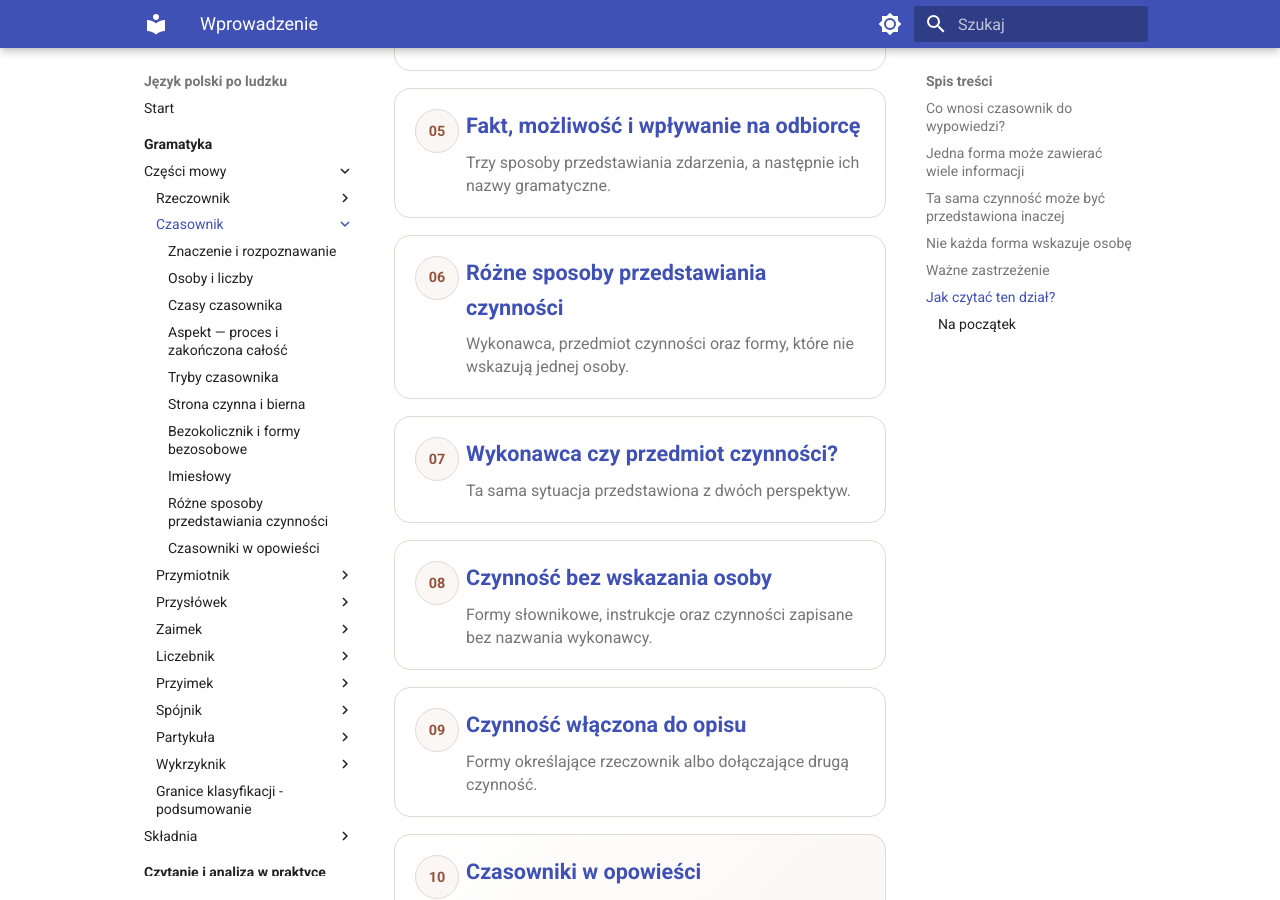
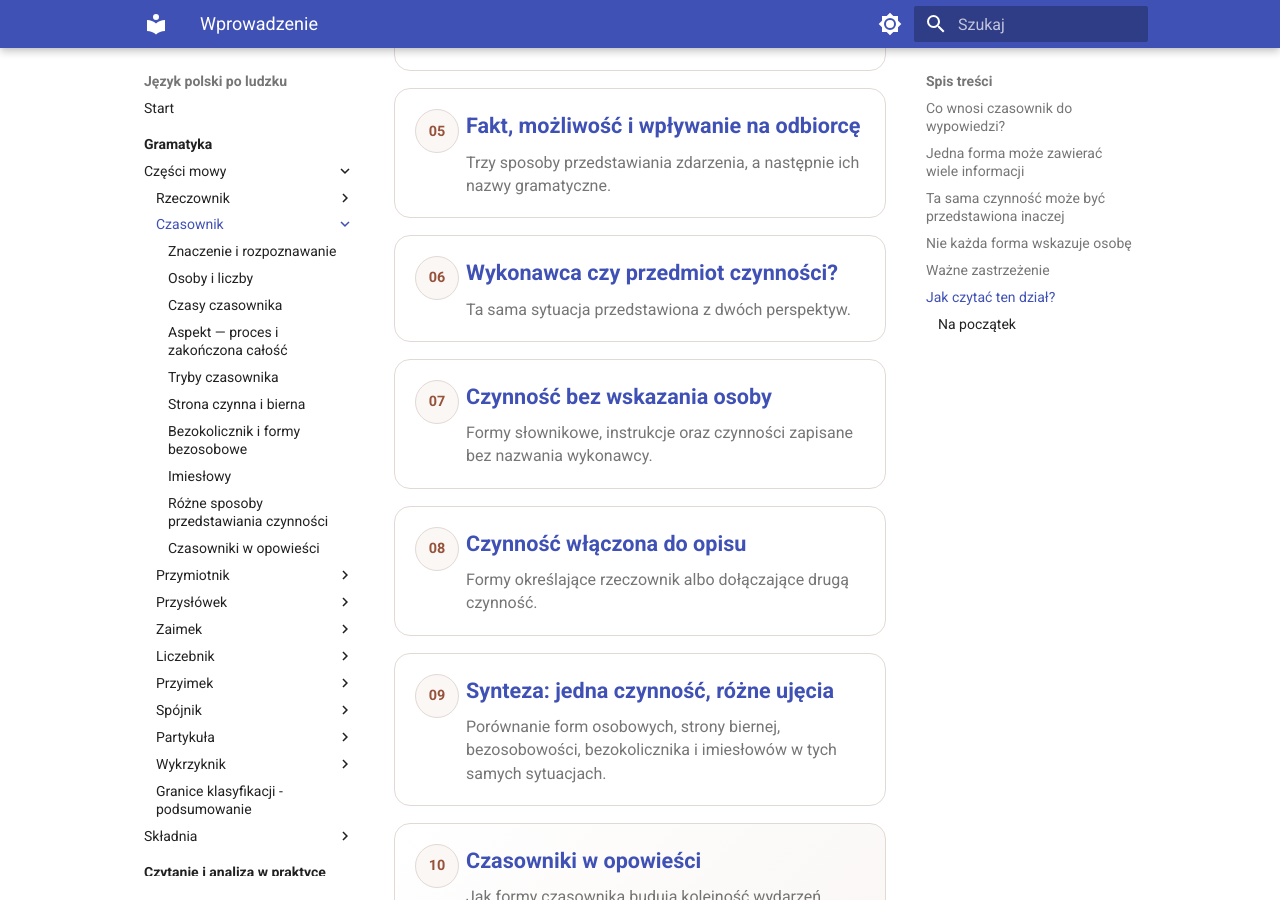
Before and after one commit to dchorazkiewicz/SP_JP, an MkDocs documentation site: the page built from docs/gramatyka/czesci-mowy/czasownik/index.md, in a window 1280 px wide and 900 px high, scrolled down 3980 px. Built offline with MkDocs 1.6.1 and Material for MkDocs 9.7.7, drawn with Linux system fonts in a browser that asks for light colours.

Commit message:
Przenieś syntezę czasownika za lekcje szczegółowe

```diff
--- a/docs/gramatyka/czesci-mowy/czasownik/index.md
+++ b/docs/gramatyka/czesci-mowy/czasownik/index.md
@@ -99,10 +99,10 @@ Takie wypowiedzi mogą być zrozumiałe dzięki sytuacji, mimo że nie mają oso
   <a class="verb-topic-card" href="czasy/"><span class="verb-topic-number">03</span><strong>Przed chwilą mówienia, teraz i później</strong><span>Jak forma czasownika porządkuje zdarzenia w czasie.</span></a>
   <a class="verb-topic-card" href="aspekt/"><span class="verb-topic-number">04</span><strong>Przebieg i zamknięta całość</strong><span>Dlaczego <em>pisał</em> i <em>napisał</em> nie przedstawiają czynności tak samo.</span></a>
   <a class="verb-topic-card" href="tryby/"><span class="verb-topic-number">05</span><strong>Fakt, możliwość i wpływanie na odbiorcę</strong><span>Trzy sposoby przedstawiania zdarzenia, a następnie ich nazwy gramatyczne.</span></a>
-  <a class="verb-topic-card" href="strony-i-formy-nieosobowe/"><span class="verb-topic-number">06</span><strong>Różne sposoby przedstawiania czynności</strong><span>Wykonawca, przedmiot czynności oraz formy, które nie wskazują jednej osoby.</span></a>
-  <a class="verb-topic-card" href="strona-czynna-i-bierna/"><span class="verb-topic-number">07</span><strong>Wykonawca czy przedmiot czynności?</strong><span>Ta sama sytuacja przedstawiona z dwóch perspektyw.</span></a>
-  <a class="verb-topic-card" href="bezokolicznik-i-formy-bezosobowe/"><span class="verb-topic-number">08</span><strong>Czynność bez wskazania osoby</strong><span>Formy słownikowe, instrukcje oraz czynności zapisane bez nazwania wykonawcy.</span></a>
-  <a class="verb-topic-card" href="imieslowy/"><span class="verb-topic-number">09</span><strong>Czynność włączona do opisu</strong><span>Formy określające rzeczownik albo dołączające drugą czynność.</span></a>
+  <a class="verb-topic-card" href="strona-czynna-i-bierna/"><span class="verb-topic-number">06</span><strong>Wykonawca czy przedmiot czynności?</strong><span>Ta sama sytuacja przedstawiona z dwóch perspektyw.</span></a>
+  <a class="verb-topic-card" href="bezokolicznik-i-formy-bezosobowe/"><span class="verb-topic-number">07</span><strong>Czynność bez wskazania osoby</strong><span>Formy słownikowe, instrukcje oraz czynności zapisane bez nazwania wykonawcy.</span></a>
+  <a class="verb-topic-card" href="imieslowy/"><span class="verb-topic-number">08</span><strong>Czynność włączona do opisu</strong><span>Formy określające rzeczownik albo dołączające drugą czynność.</span></a>
+  <a class="verb-topic-card" href="strony-i-formy-nieosobowe/"><span class="verb-topic-number">09</span><strong>Synteza: jedna czynność, różne ujęcia</strong><span>Porównanie form osobowych, strony biernej, bezosobowości, bezokolicznika i imiesłowów w tych samych sytuacjach.</span></a>
   <a class="verb-topic-card verb-topic-card--reading" href="czasowniki-w-tekscie/"><span class="verb-topic-number">10</span><strong>Czasowniki w opowieści</strong><span>Jak formy czasownika budują kolejność wydarzeń, tempo tekstu i punkt widzenia.</span></a>
 </div>
 
```
